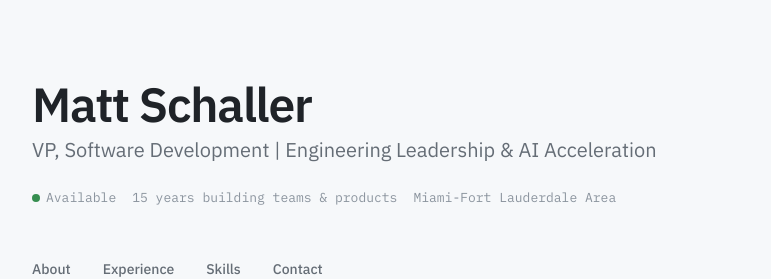
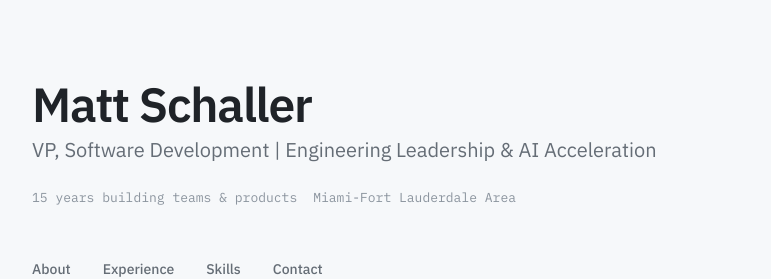
Before and after one commit to mattschaller/mattschaller.com, a Next.js app: page / in a window 1280 px wide. Shown: the top 279 px of the page, without its empty margins (248-1019 px from the left). Built offline with nearby package versions, Linux system fonts and the light colour scheme; no server answers.

Commit message:
fix: remove availability indicator from header component

```diff
--- a/components/header.tsx
+++ b/components/header.tsx
@@ -8,10 +8,6 @@ export default function Header() {
         VP, Software Development | Engineering Leadership &amp; AI Acceleration
       </p>
       <div className="font-mono text-[13px] text-text-dim flex gap-4 flex-wrap">
-        <span className="flex items-center gap-1.5">
-          <span className="w-2 h-2 rounded-full bg-accent-green animate-[pulse-dot_2s_ease-in-out_infinite]" />
-          Available
-        </span>
         <span>15 years building teams &amp; products</span>
         <span>Miami-Fort Lauderdale Area</span>
       </div>
```
